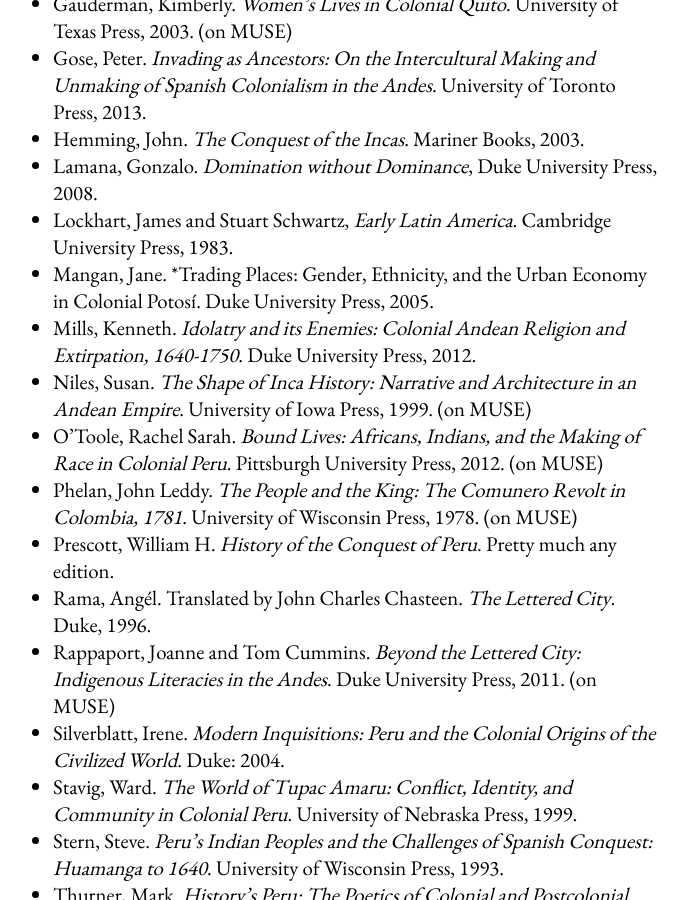
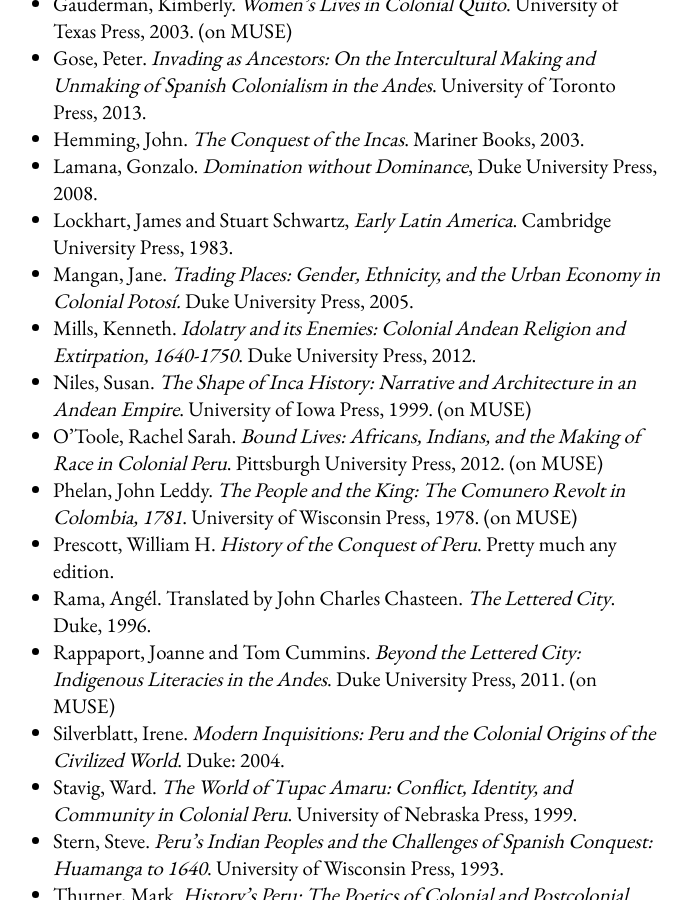
Before and after one commit to chadblack/colonialandes, a Jekyll site: the page built from info/syllabus.md, in a window 1280 px wide and 900 px high, scrolled down 2002 px. Shown: the whole window, without its empty margins (302-993 px from the left). Built offline with Jekyll 4.4.1, drawn with Linux system fonts in a browser that asks for light colours; some web fonts are replaced.

```diff
--- a/info/syllabus.md
+++ b/info/syllabus.md
@@ -53,7 +53,7 @@ We have a long list of books for this semester. Whenever possible, I chose books
 *  Hemming, John. *The Conquest of the Incas*. Mariner Books, 2003.
 *  Lamana, Gonzalo. *Domination without Dominance*, Duke University Press, 2008.
 *  Lockhart, James and Stuart Schwartz, *Early Latin America*. Cambridge University Press, 1983.
-*  Mangan, Jane. *Trading Places: Gender, Ethnicity, and the Urban Economy in Colonial Potosí. Duke University Press, 2005.
+*  Mangan, Jane. *Trading Places: Gender, Ethnicity, and the Urban Economy in Colonial Potosí.* Duke University Press, 2005.
 *  Mills, Kenneth. *Idolatry and its Enemies: Colonial Andean Religion and Extirpation, 1640-1750*. Duke University Press, 2012.
 *  Niles, Susan. *The Shape of Inca History: Narrative and Architecture in an Andean Empire*. University of Iowa Press, 1999. (on MUSE)
 *  O'Toole, Rachel Sarah. *Bound Lives: Africans, Indians, and the Making of Race in Colonial Peru*. Pittsburgh University Press, 2012. (on MUSE)
```
